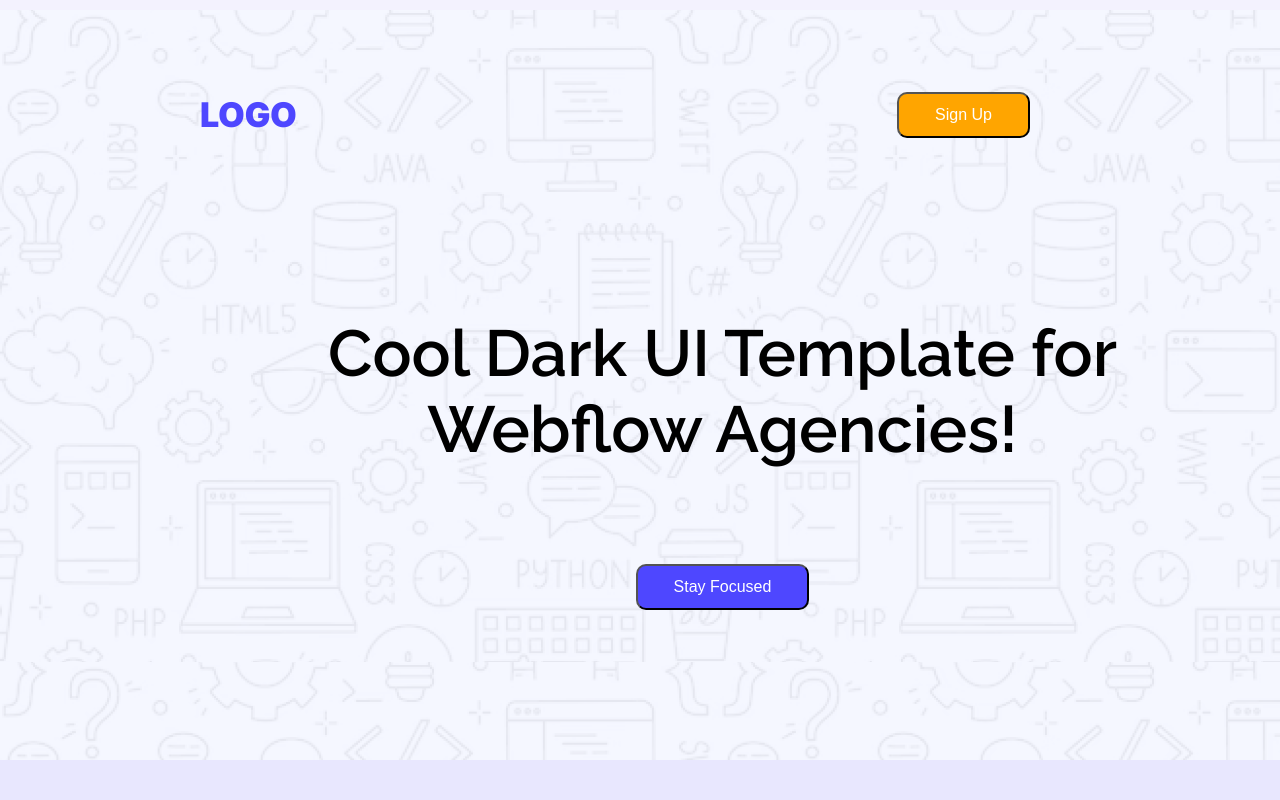
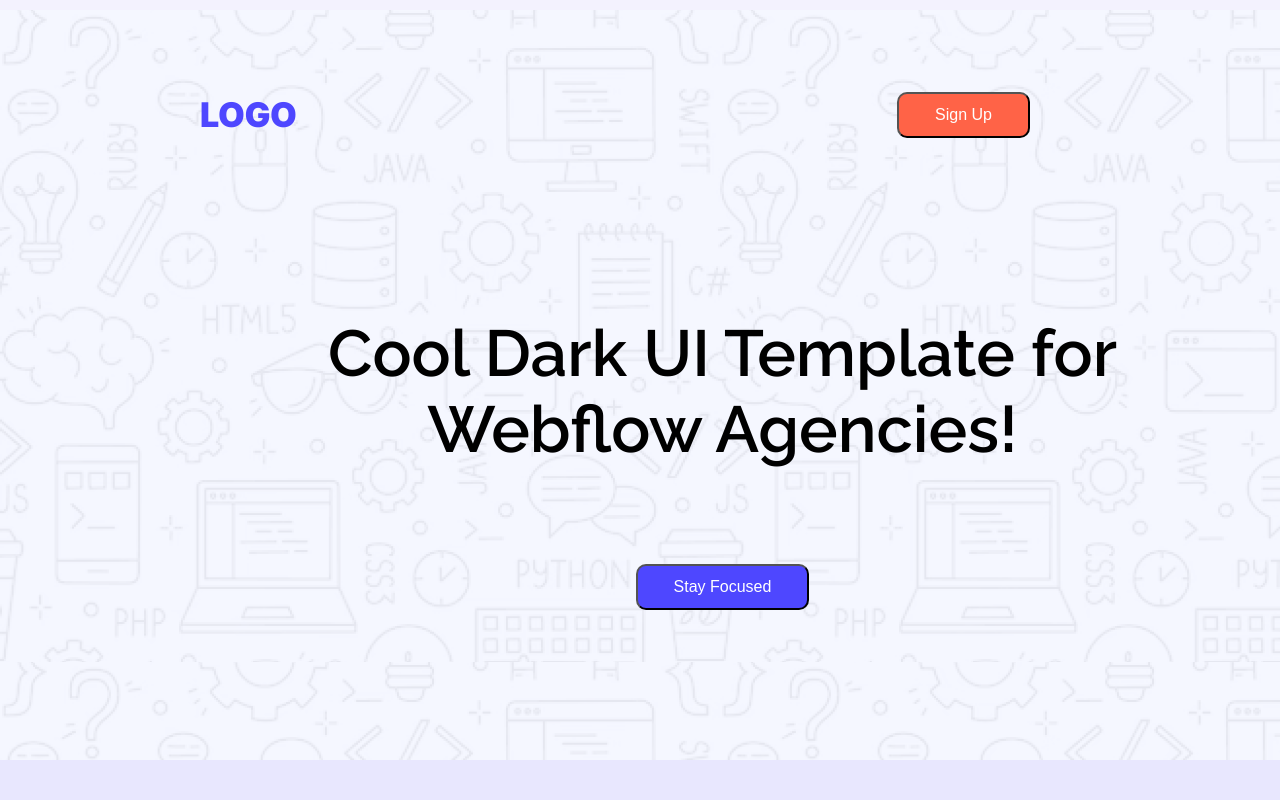
Before and after one commit to Hasibul-Pro/Assignment, a plain HTML site: page index.html in a window 1280 px wide. In both pictures the pointer is over the button "Sign Up". Shown: the top 800 px of the page. Drawn offline with Linux system fonts and the light colour scheme.

Commit message:
change hover color to tomato

```diff
--- a/style.css
+++ b/style.css
@@ -86,7 +86,7 @@ nav li a{
     cursor: pointer;
 }
 .btn-primary:hover{
-    background-color: orange;
+    background-color: tomato;
 }
 
 
```
